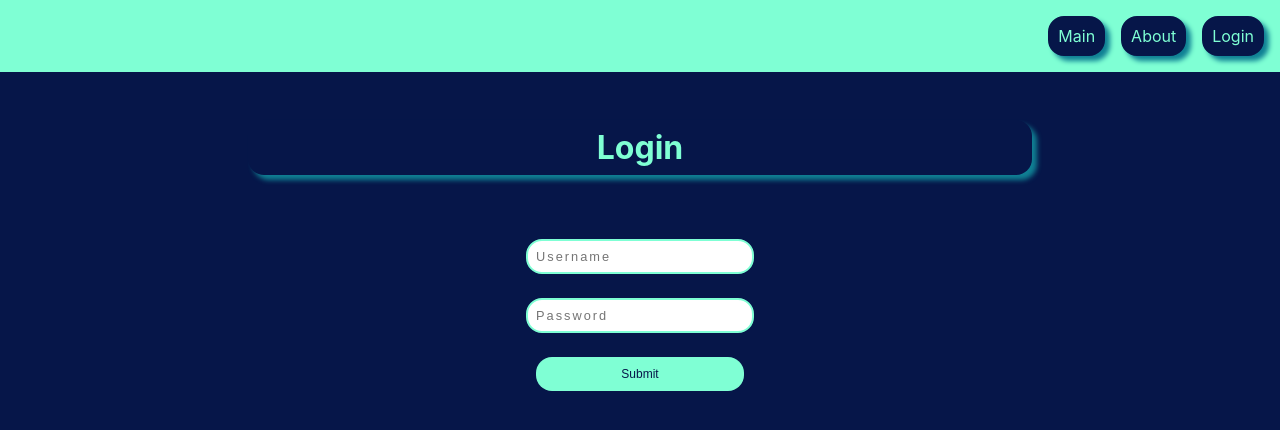
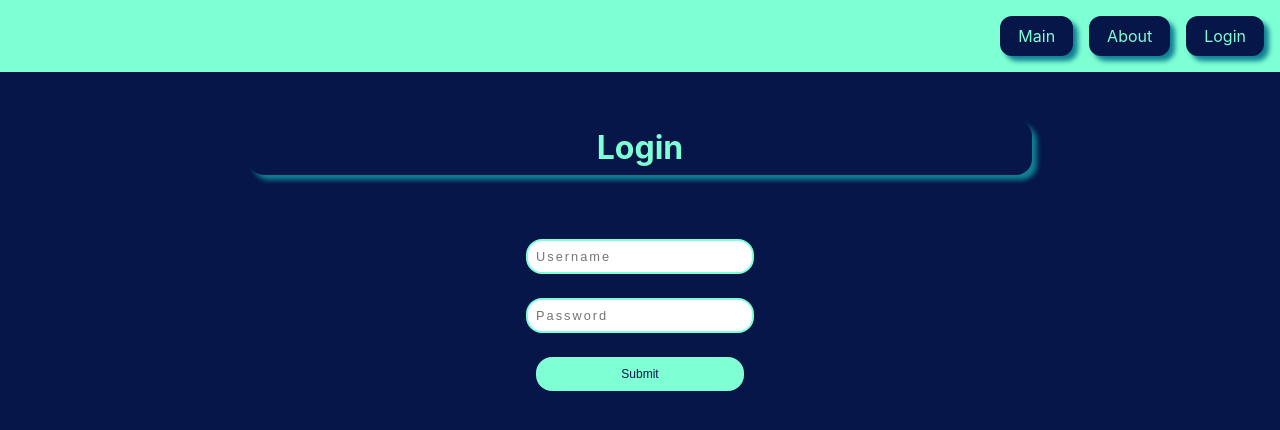
Before and after one commit to CarolaZapp/MyToDoApp, a React (Create React App) app: page /login in a window 1280 px wide. Shown: the top 430 px of the page. Built offline with nearby package versions, Linux system fonts and the light colour scheme.

Commit message:
Update Readme und some Details

```diff
--- a/src/App.css
+++ b/src/App.css
@@ -25,6 +25,7 @@ button {
   color: rgb(6, 22, 73);
   border-radius: 50%;
   font-size: 0.75rem;
+  cursor: pointer;
 }
 
 form {
@@ -46,4 +47,5 @@ input {
   border-radius: 1rem;
   font-size: 0.75rem;
   outline: none;
+  cursor: pointer;
 }
--- a/src/components/Input.js
+++ b/src/components/Input.js
@@ -28,6 +28,7 @@ const Input = ({ idNew, date, setDate, dispatch }) => {
           <label htmlFor="input-todo">New To Do: </label>
           <input
             type="text"
+            placeholder="Please insert your task"
             id="input-todo"
             onChange={(event) => setInputTodo(event.target.value)}
             value={inputTodo}
--- a/src/components/Login.css
+++ b/src/components/Login.css
@@ -9,11 +9,11 @@
   width: 13rem;
   padding: 0.5rem;
   color: rgb(6, 22, 73);
-  cursor: pointer;
   transition: 0.5s;
   font-size: 0.8rem;
   margin-top: 1rem;
   letter-spacing: 2px;
+  cursor: pointer;
 }
 
 .submitLogin {
@@ -21,6 +21,7 @@
   border: 2px solid transparent;
   width: 13rem;
   margin-top: 1rem;
+  cursor: pointer;
 }
 
 .submitLogin:hover {
--- a/src/components/MembersOnly.js
+++ b/src/components/MembersOnly.js
@@ -1,3 +1,4 @@
+import "./Headline.css";
 const MembersOnly = () => {
   return (
     <div>
--- a/src/components/Navbar.css
+++ b/src/components/Navbar.css
@@ -9,22 +9,16 @@
 
 .navLink {
   text-decoration: none;
-  padding: 0.5rem;
+  padding: 0.5rem 1rem;
   margin-left: 1rem;
   background-color: rgb(6, 22, 73);
   border: 2px solid rgb(6, 22, 73);
   color: aquamarine;
-  border-radius: 1rem;
+  border-radius: 0.75rem;
   box-shadow: 5px 5px 5px rgb(16, 128, 148);
 }
 
 .navLink:hover {
-  text-decoration: none;
-  padding: 0.5rem;
-  margin-left: 1rem;
   color: rgb(6, 22, 73);
   background-color: aquamarine;
-  border: 2px solid rgb(6, 22, 73);
-  border-radius: 1rem;
-  box-shadow: 5px 5px 5px rgb(16, 128, 148);
 }
```
Also changed, not shown: 1 other file (tests, documents, lock files or other folders).
